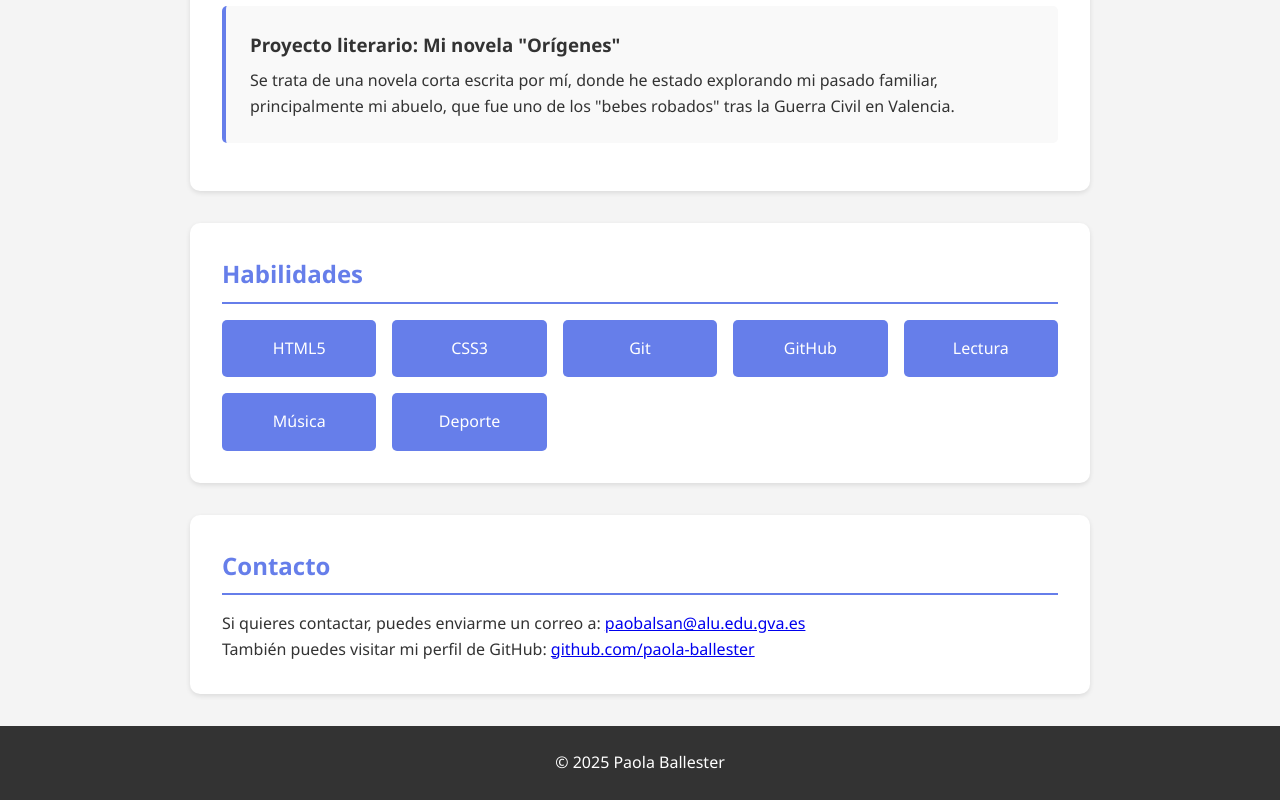
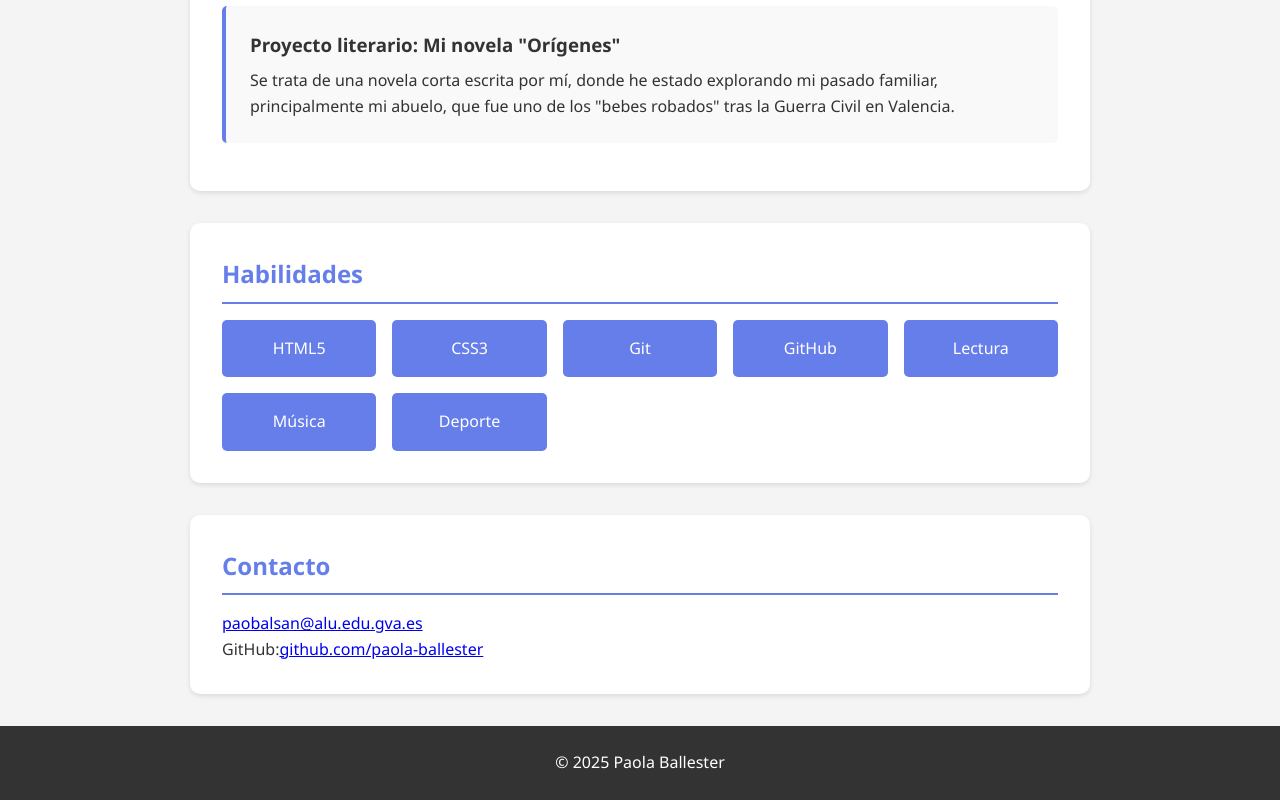
Before and after one commit to paola-ballester/mi-portfolio, a plain HTML site: page index.html in a window 1280 px wide. Shown: the part 885-1685 px from the top of the page. Drawn offline with Linux system fonts and the light colour scheme.

Commit message:
Corrección del texto y contacto

```diff
--- a/index.html
+++ b/index.html
@@ -45,8 +45,8 @@
    </section>
    <section id="contacto">
   <h2>Contacto</h2>
-  <p>Si quieres contactar, puedes enviarme un correo a: <a href="mailto:paobalsan@alu.edu.gva.es">paobalsan@alu.edu.gva.es</a></p>
-  <p>También puedes visitar mi perfil de GitHub: <a href="https://github.com/paola-ballester" target="_blank">github.com/paola-ballester</a></p>
+   <a href="mailto:paobalsan@alu.edu.gva.es">paobalsan@alu.edu.gva.es</a>
+  <p>GitHub:<a href="https://github.com/paola-ballester" target="_blank">github.com/paola-ballester</a></p>
   </section>
   <footer>&copy; 2025 Paola Ballester</footer>
 </body>
```
